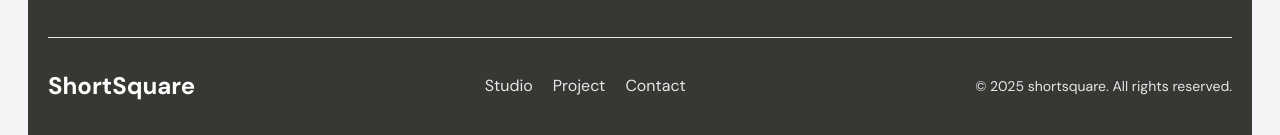
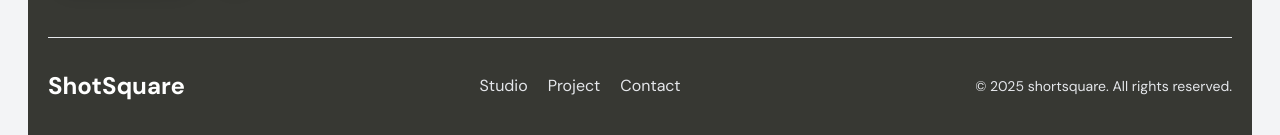
Before and after one commit to 7d7s/Short-Square-Main, a Next.js app: page / in a window 1280 px wide. Shown: the part 3662-3797 px from the top of the page. Built offline with nearby package versions, Linux system fonts and the light colour scheme.

Commit message:
Update index.tsx

```diff
--- a/components/footer/index.tsx
+++ b/components/footer/index.tsx
@@ -44,14 +44,14 @@
       <footer className="md:mt-12  border-t border-gray-200 mt-8 pt-8">
         <div className="flex flex-col md:flex-row  md:justify-between justify-center items-center gap-5">
           <div className="">
-            <h2 className="text-2xl font-bold text-white">ShortSquare </h2>
+            <h2 className="text-2xl font-bold text-white">ShotSquare </h2>
           </div>
 
           <div className="hidden gap-8 lg:block">
           <div className="flex gap-5 text-gray-200">
     <Link href="/studio" className="hover:text-white transition-colors duration-200">Studio</Link>
     <Link href="/projects" className="hover:text-white transition-colors duration-200">Project</Link>
-    <Link href="/contect" className="hover:text-white transition-colors duration-200">Contact</Link>
+    <Link href="/contact" className="hover:text-white transition-colors duration-200">Contact</Link>
   </div>
           </div>
           <div className="">
```
